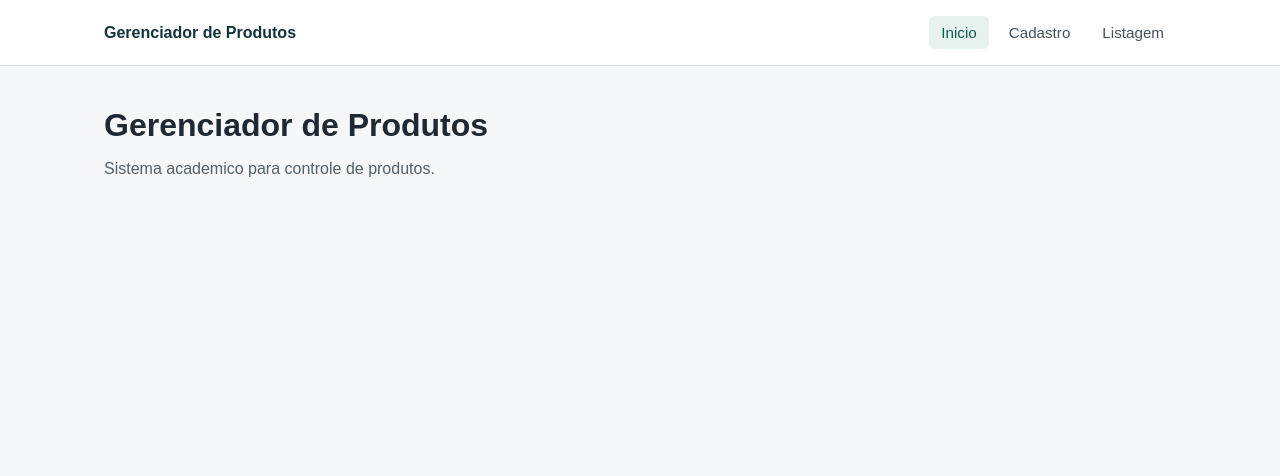
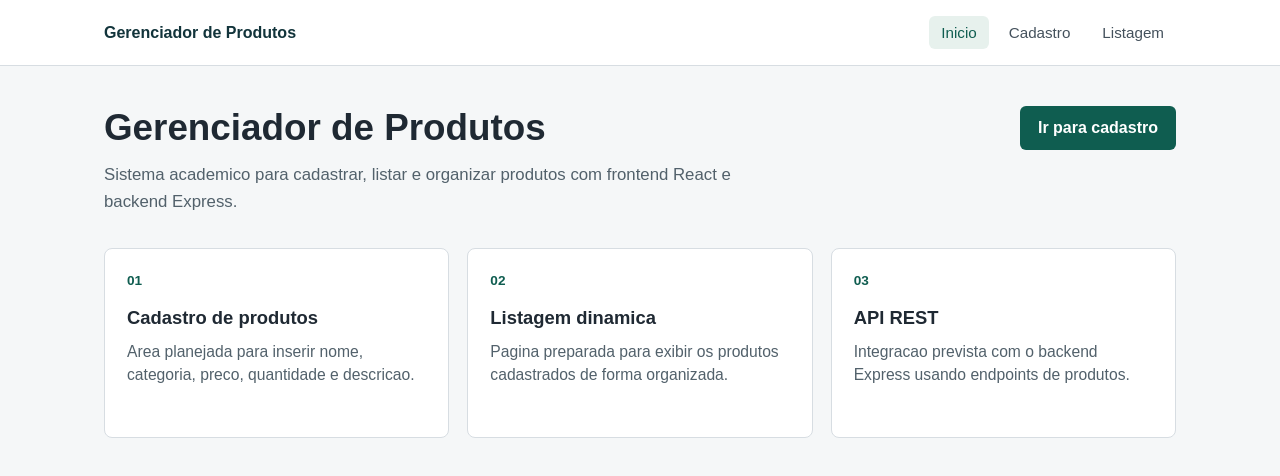
Before and after one commit to FilipeCampos25/TECWEB_Pratica_3_e_4, a React (Vite) app in the folder frontend/: page / in a window 1280 px wide. Shown: the top 476 px of the page. Built offline with nearby package versions, Linux system fonts and the light colour scheme.

Commit message:
feat: create layout e home page

```diff
--- a/frontend/src/App.jsx
+++ b/frontend/src/App.jsx
@@ -1,5 +1,5 @@
 import { Route, Routes } from 'react-router-dom';
-import Navigation from './components/Navigation.jsx';
+import Layout from './components/Layout.jsx';
 import Home from './pages/Home.jsx';
 import ProductRegister from './pages/ProductRegister.jsx';
 import ProductList from './pages/ProductList.jsx';
@@ -7,17 +7,14 @@ import NotFound from './pages/NotFound.jsx';
 
 function App() {
   return (
-    <>
-      <Navigation />
-      <main className="page-container">
+    <Layout>
       <Routes>
         <Route path="/" element={<Home />} />
         <Route path="/cadastro" element={<ProductRegister />} />
         <Route path="/listagem" element={<ProductList />} />
         <Route path="*" element={<NotFound />} />
       </Routes>
-      </main>
-    </>
+    </Layout>
   );
 }
 
--- /dev/null
+++ b/frontend/src/components/Layout.jsx
@@ -0,0 +1,12 @@
+import Navbar from './Navbar.jsx';
+
+function Layout({ children }) {
+  return (
+    <div className="app-layout">
+      <Navbar />
+      <main className="page-container">{children}</main>
+    </div>
+  );
+}
+
+export default Layout;
--- /dev/null
+++ b/frontend/src/components/Navbar.jsx
@@ -0,0 +1,23 @@
+import { NavLink } from 'react-router-dom';
+
+function Navbar() {
+  return (
+    <header className="navbar-header">
+      <nav className="navbar" aria-label="Navegacao principal">
+        <NavLink to="/" className="navbar-brand">
+          Gerenciador de Produtos
+        </NavLink>
+
+        <div className="navbar-links">
+          <NavLink to="/" end>
+            Inicio
+          </NavLink>
+          <NavLink to="/cadastro">Cadastro</NavLink>
+          <NavLink to="/listagem">Listagem</NavLink>
+        </div>
+      </nav>
+    </header>
+  );
+}
+
+export default Navbar;
--- a/frontend/src/components/Navigation.jsx
+++ /dev/null
@@ -1,20 +0,0 @@
-import { NavLink } from 'react-router-dom';
-
-function Navigation() {
-  return (
-    <header className="app-header">
-      <nav className="navigation" aria-label="Navegacao principal">
-        <NavLink to="/" className="brand">
-          Gerenciador de Produtos
-        </NavLink>
-        <div className="nav-links">
-          <NavLink to="/">Inicio</NavLink>
-          <NavLink to="/cadastro">Cadastro</NavLink>
-          <NavLink to="/listagem">Listagem</NavLink>
-        </div>
-      </nav>
-    </header>
-  );
-}
-
-export default Navigation;
--- a/frontend/src/main.jsx
+++ b/frontend/src/main.jsx
@@ -3,6 +3,8 @@ import { createRoot } from 'react-dom/client';
 import { BrowserRouter } from 'react-router-dom';
 import App from './App.jsx';
 import './styles/global.css';
+import './styles/navbar.css';
+import './styles/home.css';
 
 createRoot(document.getElementById('root')).render(
   <React.StrictMode>
--- a/frontend/src/pages/Home.jsx
+++ b/frontend/src/pages/Home.jsx
@@ -1,9 +1,42 @@
+import { Link } from 'react-router-dom';
+
 function Home() {
   return (
-    <section className="page-section">
-      <h1>Gerenciador de Produtos</h1>
-      <p>Sistema academico para controle de produtos.</p>
-    </section>
+    <div className="home-page">
+      <section className="home-intro">
+        <div>
+          <h1>Gerenciador de Produtos</h1>
+          <p>
+            Sistema academico para cadastrar, listar e organizar produtos com frontend React e
+            backend Express.
+          </p>
+        </div>
+
+        <Link className="primary-action" to="/cadastro">
+          Ir para cadastro
+        </Link>
+      </section>
+
+      <section className="home-features" aria-label="Recursos do sistema">
+        <article className="feature-card">
+          <span className="feature-number">01</span>
+          <h2>Cadastro de produtos</h2>
+          <p>Area planejada para inserir nome, categoria, preco, quantidade e descricao.</p>
+        </article>
+
+        <article className="feature-card">
+          <span className="feature-number">02</span>
+          <h2>Listagem dinamica</h2>
+          <p>Pagina preparada para exibir os produtos cadastrados de forma organizada.</p>
+        </article>
+
+        <article className="feature-card">
+          <span className="feature-number">03</span>
+          <h2>API REST</h2>
+          <p>Integracao prevista com o backend Express usando endpoints de produtos.</p>
+        </article>
+      </section>
+    </div>
   );
 }
 
--- a/frontend/src/styles/global.css
+++ b/frontend/src/styles/global.css
@@ -9,49 +9,17 @@ body {
   font-family: Arial, Helvetica, sans-serif;
 }
 
+#root {
+  min-height: 100vh;
+}
+
 a {
   color: inherit;
   text-decoration: none;
 }
 
-.app-header {
-  background: #ffffff;
-  border-bottom: 1px solid #d7dde2;
-}
-
-.navigation {
-  display: flex;
-  align-items: center;
-  justify-content: space-between;
-  gap: 24px;
-  max-width: 1120px;
-  margin: 0 auto;
-  padding: 16px 24px;
-}
-
-.brand {
-  color: #12343b;
-  font-size: 1rem;
-  font-weight: 700;
-}
-
-.nav-links {
-  display: flex;
-  align-items: center;
-  gap: 8px;
-}
-
-.nav-links a {
-  border-radius: 6px;
-  color: #44515c;
-  font-size: 0.95rem;
-  padding: 8px 12px;
-}
-
-.nav-links a.active,
-.nav-links a:hover {
-  background: #e7f1ed;
-  color: #0f5d50;
+.app-layout {
+  min-height: 100vh;
 }
 
 .page-container {
@@ -84,20 +52,6 @@ a {
 }
 
 @media (max-width: 640px) {
-  .navigation {
-    align-items: flex-start;
-    flex-direction: column;
-  }
-
-  .nav-links {
-    flex-wrap: wrap;
-    width: 100%;
-  }
-
-  .nav-links a {
-    padding-left: 0;
-  }
-
   .page-container {
     padding: 28px 20px;
   }
--- /dev/null
+++ b/frontend/src/styles/home.css
@@ -0,0 +1,93 @@
+.home-page {
+  display: grid;
+  gap: 32px;
+}
+
+.home-intro {
+  display: flex;
+  align-items: flex-start;
+  justify-content: space-between;
+  gap: 32px;
+}
+
+.home-intro h1 {
+  margin: 0 0 12px;
+  color: #1f2933;
+  font-size: 2.3rem;
+  line-height: 1.2;
+}
+
+.home-intro p {
+  max-width: 680px;
+  margin: 0;
+  color: #52616b;
+  font-size: 1.05rem;
+  line-height: 1.6;
+}
+
+.primary-action {
+  display: inline-flex;
+  align-items: center;
+  justify-content: center;
+  min-height: 44px;
+  border-radius: 6px;
+  background: #0f5d50;
+  color: #ffffff;
+  font-weight: 700;
+  padding: 10px 18px;
+  white-space: nowrap;
+}
+
+.primary-action:hover {
+  background: #0b4c42;
+}
+
+.home-features {
+  display: grid;
+  grid-template-columns: repeat(3, minmax(0, 1fr));
+  gap: 18px;
+}
+
+.feature-card {
+  min-height: 190px;
+  border: 1px solid #d7dde2;
+  border-radius: 8px;
+  background: #ffffff;
+  padding: 22px;
+}
+
+.feature-number {
+  display: inline-block;
+  margin-bottom: 18px;
+  color: #0f5d50;
+  font-size: 0.85rem;
+  font-weight: 700;
+}
+
+.feature-card h2 {
+  margin: 0 0 10px;
+  color: #1f2933;
+  font-size: 1.15rem;
+  line-height: 1.3;
+}
+
+.feature-card p {
+  margin: 0;
+  color: #52616b;
+  font-size: 0.98rem;
+  line-height: 1.5;
+}
+
+@media (max-width: 800px) {
+  .home-intro {
+    flex-direction: column;
+  }
+
+  .home-features {
+    grid-template-columns: 1fr;
+  }
+
+  .primary-action {
+    width: 100%;
+  }
+}
--- /dev/null
+++ b/frontend/src/styles/navbar.css
@@ -0,0 +1,55 @@
+.navbar-header {
+  background: #ffffff;
+  border-bottom: 1px solid #d7dde2;
+}
+
+.navbar {
+  display: flex;
+  align-items: center;
+  justify-content: space-between;
+  gap: 24px;
+  max-width: 1120px;
+  margin: 0 auto;
+  padding: 16px 24px;
+}
+
+.navbar-brand {
+  color: #12343b;
+  font-size: 1rem;
+  font-weight: 700;
+}
+
+.navbar-links {
+  display: flex;
+  align-items: center;
+  gap: 8px;
+}
+
+.navbar-links a {
+  border-radius: 6px;
+  color: #44515c;
+  font-size: 0.95rem;
+  padding: 8px 12px;
+}
+
+.navbar-links a.active,
+.navbar-links a:hover {
+  background: #e7f1ed;
+  color: #0f5d50;
+}
+
+@media (max-width: 640px) {
+  .navbar {
+    align-items: flex-start;
+    flex-direction: column;
+  }
+
+  .navbar-links {
+    flex-wrap: wrap;
+    width: 100%;
+  }
+
+  .navbar-links a {
+    padding-left: 0;
+  }
+}
```
Lines whose indentation alone changed are shown as unchanged.
